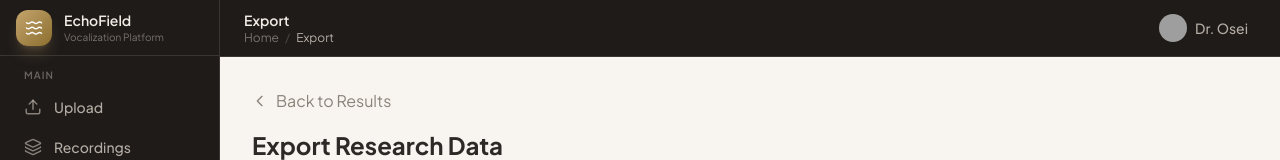
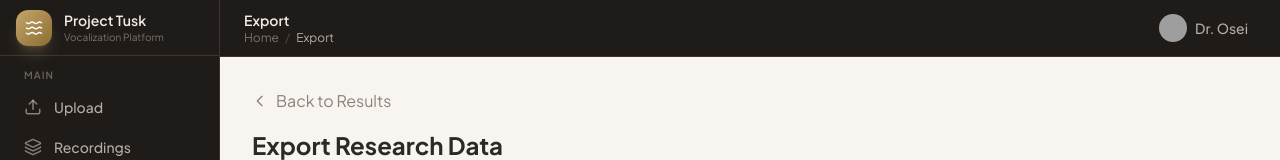
Before and after one commit to ch1kim0n1/hacksmu26, a Next.js app in the folder frontend/: page /export in a window 1280 px wide. Shown: the top 160 px of the page. Built offline with nearby package versions, Linux system fonts and the light colour scheme; no server answers; grey boxes are pictures that could not be loaded.

Commit message:
name change

```diff
--- a/frontend/src/app/layout.tsx
+++ b/frontend/src/app/layout.tsx
@@ -19,7 +19,7 @@ const jakarta = Plus_Jakarta_Sans({
 });
 
 export const metadata: Metadata = {
-  title: "EchoField",
+  title: "Project Tusk",
   description:
     "Elephant vocalization analysis platform for field researchers — HackSMU 2026",
 };
--- a/frontend/src/app/page.tsx
+++ b/frontend/src/app/page.tsx
@@ -487,7 +487,7 @@ export default function LandingPage() {
                 data-nav-logo
               />
             </div>
-            <span className="text-[2.35rem] font-display font-semibold leading-none text-[#3f3121] sm:text-[2.6rem]" data-nav-brand>EchoField</span>
+            <span className="text-[2.35rem] font-display font-semibold leading-none text-[#3f3121] sm:text-[2.6rem]" data-nav-brand>Project Tusk</span>
           </Link>
 
           <div className="ml-auto flex items-center gap-2 sm:gap-3">
@@ -1090,7 +1090,7 @@ export default function LandingPage() {
                 </span>
               </h2>
               <p className="text-ev-elephant mb-8 leading-relaxed">
-                EchoField uses spectral gating and AI classification to identify
+                Project Tusk uses spectral gating and AI classification to identify
                 and remove overlapping noise — airplanes, cars, generators, wind
                 — while preserving the elephant vocalizations researchers need.
               </p>
@@ -1453,7 +1453,7 @@ export default function LandingPage() {
             href="/"
             className="text-base font-display font-semibold text-accent-savanna/60 hover:text-accent-savanna transition-colors"
           >
-            EchoField
+            Project Tusk
           </Link>
           <div className="flex items-center gap-5">
             {["Upload", "Recordings", "Database"].map((item) => (
@@ -1475,7 +1475,7 @@ export default function LandingPage() {
             </a>
           </div>
           <p className="text-xs text-[#b7aca0]/20">
-            &copy; 2026 EchoField &middot; HackSMU
+            &copy; 2026 Project Tusk &middot; HackSMU
           </p>
         </div>
       </footer>
--- a/frontend/src/app/upload/page.tsx
+++ b/frontend/src/app/upload/page.tsx
@@ -173,7 +173,7 @@ export default function UploadPage() {
       await startPipelineForUploads(result);
       const count = result.recording_ids.length;
       setUploadSuccess(
-        `Uploaded ${count} file${count === 1 ? "" : "s"} and started full EchoField analysis.`,
+        `Uploaded ${count} file${count === 1 ? "" : "s"} and started full Project Tusk analysis.`,
       );
       await fetchRecordings();
       if (result.recording_ids.length === 1) {
--- a/frontend/src/components/layout/Sidebar.tsx
+++ b/frontend/src/components/layout/Sidebar.tsx
@@ -169,7 +169,7 @@ function SidebarLogo({ onNavigate }: { onNavigate?: () => void }) {
       </Link>
       <div className="flex flex-col min-w-0">
         <span className="text-sm font-semibold text-ev-cream truncate">
-          EchoField
+          Project Tusk
         </span>
         <span className="text-[10px] text-ev-dust/60 truncate">
           Vocalization Platform
```
